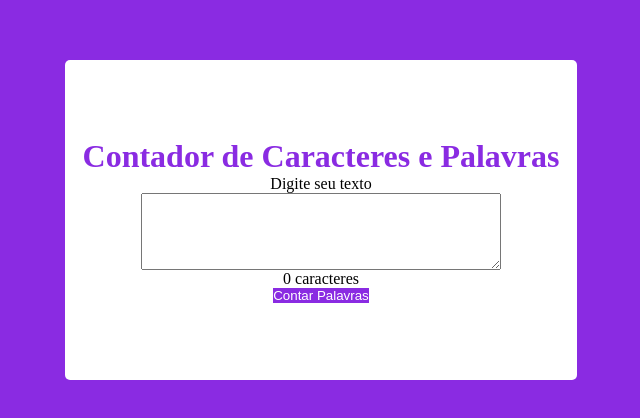
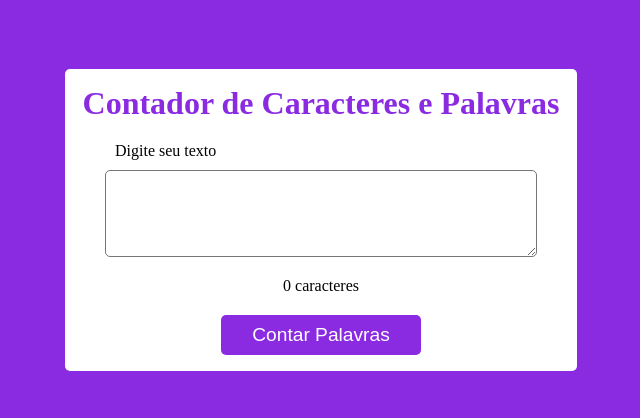
Before and after one commit to poeschkeh/DW-em-JS, a plain HTML site: page Projetos-DW-JS/ExContador-Caracteres/index.html in a window 1280 px wide. Shown: the part 180-598 px from the top of the page, without its empty margins (319-959 px from the left). Drawn offline with Linux system fonts and the light colour scheme.

Commit message:
atualizaçãoContadorCaracteres

```diff
--- a/Projetos-DW-JS/ExContador-Caracteres/index.html
+++ b/Projetos-DW-JS/ExContador-Caracteres/index.html
@@ -8,17 +8,17 @@
     <link rel="stylesheet" href="./style.css" />
     <script src="./script.js" defer></script>
   </head>
+
   <body>
     <div class="container">
+      <h1>Contador de Caracteres e Palavras</h1>
 
       <div class="campos-container">
-        <h1>Contador de Caracteres e Palavras</h1>
-
         <label for="input">Digite seu texto</label>
         <textarea input-texto name="input" id="input" rows="5"></textarea>
+      </div>
         <div txt-contador class="contador">0 caracteres</div>
         <button btn-contar id="btn-contar">Contar Palavras</button>
-      </div>
     </div>
   </body>
 </html>
--- a/Projetos-DW-JS/ExContador-Caracteres/style.css
+++ b/Projetos-DW-JS/ExContador-Caracteres/style.css
@@ -1,38 +1,63 @@
 *{
     margin: 0;
     padding: 0;
+    box-sizing: border-box;
+}
+
+body{
+    width: 100vw; /*width é largura*/
+    height: 100vh; /*height é altura*/
+    display: flex;
+    justify-content: center;
+    align-items: center;
+    background-color: blueviolet;
 }
 
 .container{
-    width: 100vw; /*width é largura*/
-    height: 100vh; /*height é altura*/
-    background-color: blueviolet;
+    width: 40%;
+    background-color: white;
+    flex-direction: column;
     align-items: center;
     justify-content: center;
     display: flex;
+    padding: 1rem;
+    border-radius: 5px;
 }
 
 .campos-container{
-    background-color: white;
-    width: 40%;
+    width: 90%;
     height: 40%;
-    border-radius: 5px;
     display: flex;
     flex-direction: column;
-    align-items: center;
-    justify-content: center;
+    justify-content: flex-start;
 }
 
 h1{
     color: blueviolet;
+    margin-bottom: 10px;
+    text-align: center;
 }
 
-textarea{
-    width: 70%;
+label{
+    margin: 10px;
 }
 
-button{
+#input{
+    height: 30%;
+    border-radius: 5px;
+    padding: 5px;
+}
+
+#btn-contar{
     background-color: blueviolet;
     color: white;
-    border: 3px;
+    border: blueviolet;
+    width: 200px;
+    height: 40px;
+    border-radius: 5px;
+    font-size: 1.2rem;
 }
+
+.contador{
+    margin: 20px;
+}
```
